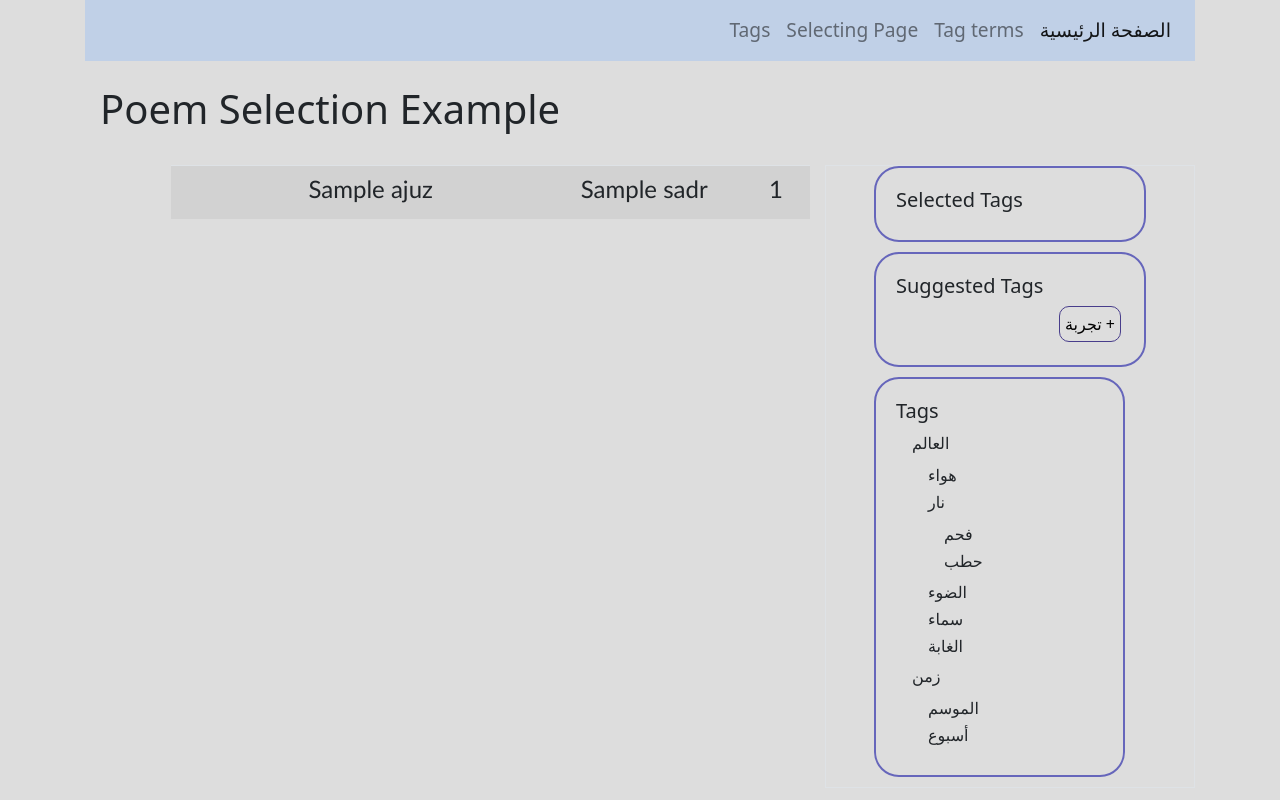
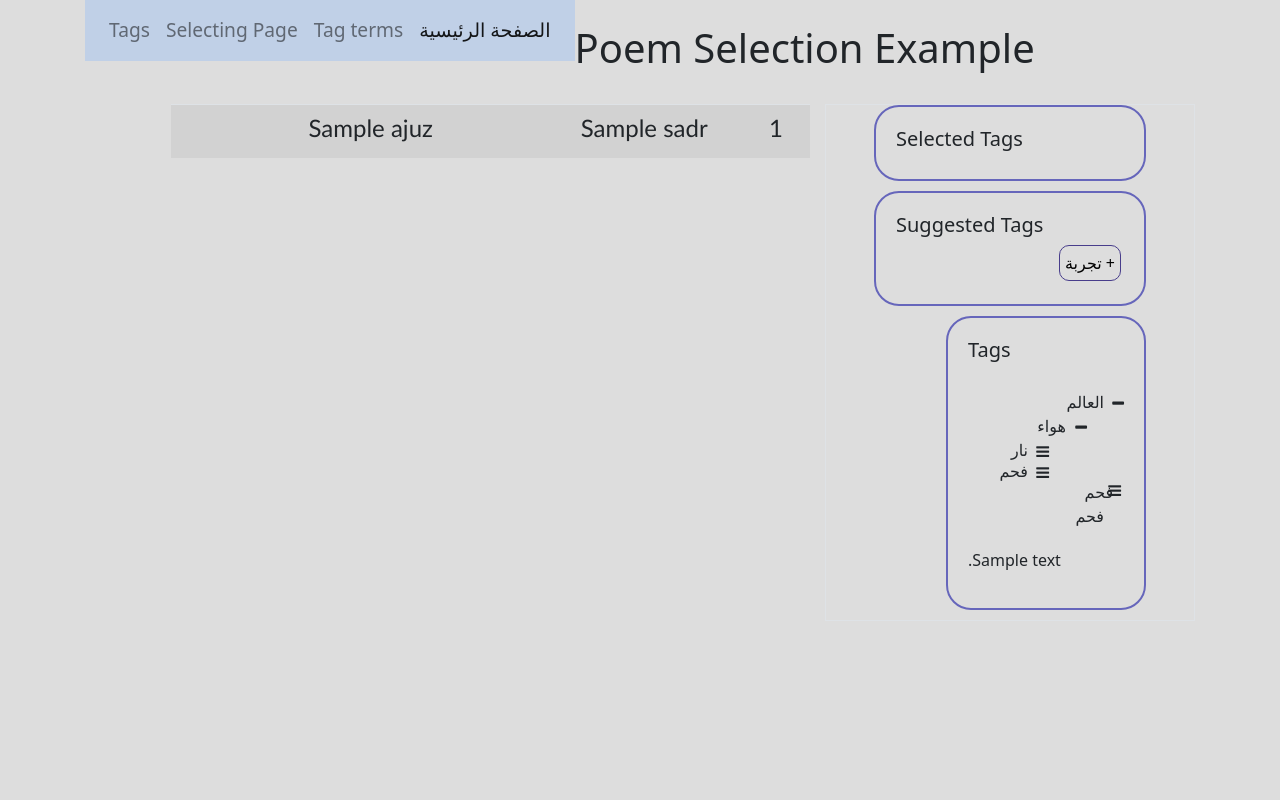
Before and after one commit to OsamaHriri/WTCAP, a Django app: template server/term_labeling/templates/index.html in a window 1280 px wide. Run offline with Django 3.2, Linux system fonts and the light colour scheme; the template is opened without the code that fills it: most values are stand-ins (such as "Sample title", 1, 10 or a date in 2020); some libraries are stand-ins or nearby versions.

Commit message:
fixed the tags her now its rtl

```diff
--- a/server/term_labeling/static/term_labeling/mainpagejs.js
+++ b/server/term_labeling/static/term_labeling/mainpagejs.js
@@ -83,17 +83,16 @@ function hi(id) {
             $(this).css("color", "green");
             console.log("choosen term " + this.innerHTML);
             selected_term = this.innerHTML;
-            /*
             $.ajax({
-                type: "GET",
+                type: "POST",
                 url: "newexternal/",
                 dataType: "json",
                 success: function (data) {
-                    const tbl = document.getElementById("poem");
-                    const cell1 = tbl.rows[id].cells[1];
-                    cell1.innerHTML = buildhtml(split_data);
+                    console.log("success is assured");
+
+                    window.alert(data)
                 }
-            });*/
+            });
         });
     });
 }
--- a/server/term_labeling/static/term_labeling/style.css
+++ b/server/term_labeling/static/term_labeling/style.css
@@ -1,3 +1,5 @@
+@import "https://maxcdn.bootstrapcdn.com/font-awesome/4.3.0/css/font-awesome.min.css";
+
 * {
     direction: rtl;
 }
@@ -106,7 +108,6 @@ form[type=submit] {
     outline: 3px solid #ddd;
 }
 
-
 .dropdown-content {
     display: none;
     position: absolute;
@@ -127,116 +128,6 @@ form[type=submit] {
 
 .row a:hover {
     background-color: #ddd;
-}
-
-
-/* tree style */
-
-.treeview {
-    float: left;
-    -webkit-user-select: none;
-    -moz-user-select: none;
-    -ms-user-select: none;
-    user-select: none;
-    border-radius: 25px;
-    border: 2px solid #6666BB;
-    padding: 20px;
-    margin-bottom: 10px;
-    max-height: 400px;
-    overflow: auto;
-}
-
-.treeview:hover input ~ label:before,
-.treeview.hover input ~ label:before {
-    opacity: 1;
-    -webkit-transition-duration: 0.5s;
-    -moz-transition-duration: 0.5s;
-    -ms-transition-duration: 0.5s;
-    -o-transition-duration: 0.5s;
-    transition-duration: 0.5s;
-}
-
-.treeview ul {
-    -webkit-transition-duration: 1s;
-    -moz-transition-duration: 1s;
-    -ms-transition-duration: 1s;
-    -o-transition-duration: 1s;
-    transition-duration: 1s;
-    list-style: none;
-    padding-left: 1em;
-}
-
-.treeview ul li {
-    padding-bottom: 0.2em;
-}
-
-.treeview ul li span {
-    -webkit-transition-property: color;
-    -moz-transition-property: color;
-    -ms-transition-property: color;
-    -o-transition-property: color;
-    transition-property: color;
-    -webkit-transition-duration: 1s;
-    -moz-transition-duration: 1s;
-    -ms-transition-duration: 1s;
-    -o-transition-duration: 1s;
-    transition-duration: 1s;
-}
-
-.treeview ul li span:hover {
-    color: forestgreen;
-    -webkit-transition-duration: 0.3s;
-    -moz-transition-duration: 0.3s;
-    -ms-transition-duration: 0.3s;
-    -o-transition-duration: 0.3s;
-    transition-duration: 0.3s;
-}
-
-.treeview input {
-    display: none;
-}
-
-.treeview input:checked ~ ul {
-    display: none;
-}
-
-.treeview input ~ label {
-    cursor: pointer;
-}
-
-.treeview input ~ label:before {
-    content: "";
-    width: 0;
-    height: 0;
-    position: absolute;
-    margin-left: -1em;
-    margin-top: 0.4em;
-    border-width: 4px;
-    border-style: solid;
-    border-top-color: transparent;
-    border-right-color: yellow;
-    border-bottom-color: yellow;
-    border-left-color: transparent;
-    opacity: 0;
-    -webkit-transition-property: opacity;
-    -moz-transition-property: opacity;
-    -ms-transition-property: opacity;
-    -o-transition-property: opacity;
-    transition-property: opacity;
-    -webkit-transition-duration: 1s;
-    -moz-transition-duration: 1s;
-    -ms-transition-duration: 1s;
-    -o-transition-duration: 1s;
-    transition-duration: 1s;
-}
-
-.treeview input:checked ~ label:before {
-    margin-left: -0.8em;
-    border-width: 5px;
-    border-top-color: transparent;
-    border-right-color: transparent;
-    border-bottom-color: transparent;
-    border-left-color: darkred;
 }
 
 /* Selected Tags Section Style */
@@ -293,3 +184,137 @@ form[type=submit] {
     color: darkslateblue;
     transition: all 0.2s ease-in-out;
 }
+
+/* tree style */
+.treeview {
+    float: right;
+    /*-webkit-user-select: none;*/
+    /*-moz-user-select: none;*/
+    -ms-user-select: none;
+    user-select: none;
+    border-radius: 25px;
+    border: 2px solid #6666BB;
+    padding: 20px;
+    margin-bottom: 10px;
+    max-height: 400px;
+    overflow: auto;
+    width: 200px;
+}
+
+ul.tree {
+    margin: 0;
+    padding: 20px 2px;
+    list-style-type: arabic-indic;
+    direction: RTL;
+    text-align: right;
+}
+
+ul.tree li {
+    list-style: none;
+    margin-left: -15px;
+    position: relative;
+}
+
+ul.tree li input {
+    cursor: pointer;
+    height: 1em;
+    right: -11px;
+    margin-right: 0;
+    opacity: 0;
+    position: absolute;
+    top: 0;
+    width: 2em;
+    z-index: 2;
+}
+
+ul.tree li input:checked + ul {
+    height: auto;
+    margin: 0 0 0 19px;
+}
+
+ul.tree li input:checked + ul:before {
+    content: "\f068";
+    font-family: Fontawesome, serif;
+    font-size: 15px;
+    right: -3px;
+    top: 3px;
+    position: absolute;
+}
+
+ul.tree li input:checked + ul > li {
+    display: block;
+    left: 3px;
+    margin: 0 0 -3px;
+}
+
+ul.tree li input:checked + ul > li last-child {
+    margin: 0 0 -0.063em;
+}
+
+ul.tree li input + ul {
+    padding: 0 0 0 -39px;
+}
+
+ul.tree li input + ul:before {
+    content: "\f067";
+    font-family: Fontawesome, serif;
+    font-size: 15px;
+    right: -3px;
+    top: 3px;
+    position: absolute;
+}
+
+ul.tree li input + ul > li {
+    display: none;
+    margin-right: 10px;
+    padding-right: 1px;
+}
+
+ul.tree li label {
+    cursor: pointer;
+    margin-bottom: 0;
+    margin-right: 17px;
+}
+
+ul.tree > li {
+    margin-right: 1px !important;
+}
+
+ul.tree > li a {
+    color: #606061;
+    display: block;
+    text-decoration: none;
+}
+
+ul.tree > li a:before {
+    content: "";
+    display: block;
+    float: right;
+    font-family: Fontawesome, serif;
+    font-size: 15px;
+    margin-left: -5px;
+}
+
+ul.tree > li > a:before {
+    content: "\f0c9";
+    display: block;
+    float: right;
+    font-family: Fontawesome, serif;
+    font-size: 15px;
+    margin-left: -5px;
+}
+
+ul.tree > li > a > label {
+    margin-right: 0;
+}
+
+ul.tree > li > ul > li > a > label:before,
+ul.tree > li > ul > li > ul > li > a > label:before {
+    content: "\f0c9";
+    display: block;
+    position: absolute;
+    font-family: Fontawesome, serif;
+    font-size: 15px;
+    right: -3px;
+    top: 3px;
+}
--- a/server/term_labeling/templates/index.html
+++ b/server/term_labeling/templates/index.html
@@ -25,44 +25,55 @@
             </div>
 
             <!-- Tree Section -->
-            <div class="treeview hover">
+            <div class="treeview">
                 <h5> Tags </h5>
-                <ul>
-                    <li>
-                        <input type="checkbox" id="cb-1">
-                        <label for="cb-1">
-                            <span onclick="item_clicked(this)">العالم</span>
-                        </label>
+
+                <ul class="tree">
+
+                    <li id="root1">
+                        <label for="root1"> <a onclick="item_clicked(this)">العالم</a> </label>
+                        <input checked="" id="test" value="" type="checkbox">
                         <ul>
-                            <li><span onclick="item_clicked(this)">هواء</span></li>
-                            <li>
-                                <input type="checkbox" id="cb-1-2">
-                                <label for="cb-1-2">
-                                    <span onclick="item_clicked(this)">نار</span>
-                                </label>
+                            <li id="numba2">
+                                <label for="numba2"> <a onclick="item_clicked(this)">هواء</a> </label>
+                                <input checked="" id="test2" value="" type="checkbox">
                                 <ul>
-                                    <li><span onclick="item_clicked(this)">فحم</span></li>
-                                    <li><span onclick="item_clicked(this)">حطب</span></li>
+                                    <li id="numba3">
+                                        <a>
+                                            <label for="numba3" onclick="item_clicked(this)">نار</label>
+                                            <input checked="" id="test3" value="" type="checkbox">
+                                        </a>
+                                    </li>
+                                    <li id="numba4">
+                                        <a>
+                                            <label for="numba4" onclick="item_clicked(this)">فحم</label>
+                                            <input checked="" id="test4" value="" type="checkbox">
+                                        </a>
+                                    </li>
                                 </ul>
                             </li>
-                            <li><span onclick="item_clicked(this)">الضوء</span></li>
-                            <li><span onclick="item_clicked(this)">سماء</span></li>
-                            <li><span onclick="item_clicked(this)">الغابة</span></li>
                         </ul>
                     </li>
-                    <li>
-                        <input type="checkbox" id="cb-2">
-                        <label for="cb-2">
-                            <span onclick="item_clicked(this)">زمن</span>
-                        </label>
-                        <ul>
-                            <li><span onclick="item_clicked(this)">الموسم</span></li>
-                            <li><span onclick="item_clicked(this)">أسبوع</span></li>
-                        </ul>
+                    <li id="numba5">
+                        <a>
+                            <label for="numba5" onclick="item_clicked(this)">فحم</label>
+                            <input checked="" id="test5" value="" type="checkbox">
+                        </a>
+                    </li>
+                    <li id="numba6">
+                        <label for="numba6"><a>فحم</a></label>
+                        <input checked="" id="test6" value="" type="checkbox">
+
                     </li>
                 </ul>
+                {% for tag in tags %}
+                <p>
+                    {{ tag.context }}
+                </p>
+                {% endfor %}
             </div>
         </div>
+
         <!-- Poem Section -->
         <div class="col-sm-8">
             <table class="table table-striped table-hover" id="poem">
@@ -105,25 +116,4 @@
 
 {% block scripts %}
 
-<script>
-    /*
-    $(document).ready(function () {
-        $.ajax({
-            type: "GET",
-            url: "termTree/",
-            dataType: 'json',
-            success: function (data) {
-                $.each(data.tree, function (key, value) {
-                    console.log(value);
-                    $.each(value, function (key, v) {
-                        console.log(v);
-                    });
-                });
-            },
-            error: function (e) {
-                alert("returned error " + e.tags);
-            }
-        });
-    });*/
-</script>
 {% endblock scripts %}
```
Also changed, not shown: server/term_labeling/views.py (+11 -3 lines).
